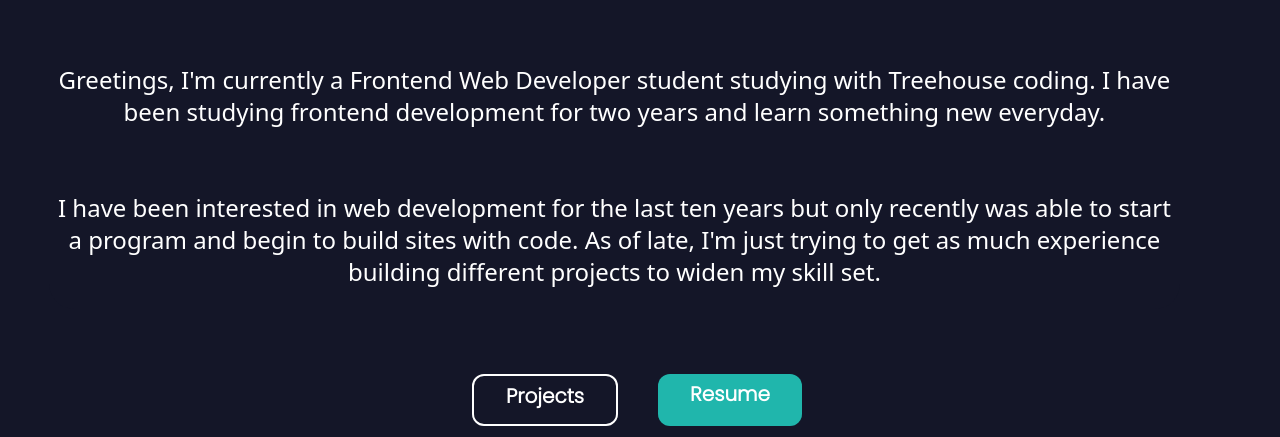
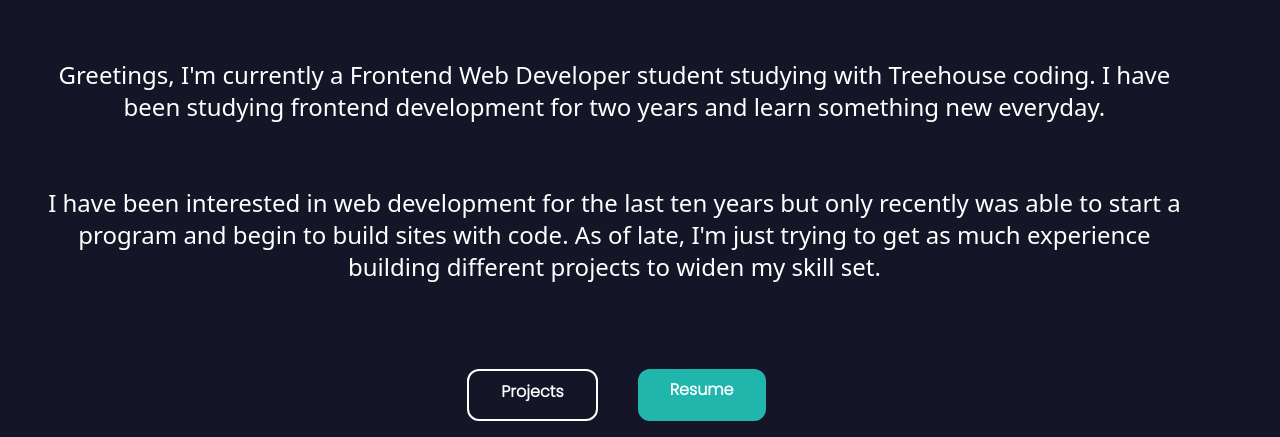
Before and after one commit to Gomezzzer/Gomezzzer.github.io, a plain HTML site: page index.html in a window 1280 px wide. Shown: the part 345-782 px from the top of the page. Drawn offline with Linux system fonts and the light colour scheme.

Commit message:
techdegree-project-9

```diff
--- a/css/styles.css
+++ b/css/styles.css
@@ -759,7 +759,7 @@ html {
     padding: 3rem;
 }
 .p-2 {
-    padding: 0.5rem;
+    padding: 0.2rem;
 }
 .p-1 {
     padding: 0.25rem;
@@ -774,7 +774,7 @@ html {
     padding: 1.25rem;
 }
 .p-10 {
-    padding: 2.5rem;
+    padding: 1.5rem;
 }
 .px-8 {
     padding-left: 2rem;
@@ -850,7 +850,7 @@ html {
     line-height: 2rem;
 }
 .text-xl {
-    font-size: 1.25rem;
+    font-size: 1rem;
     line-height: 1.85rem;
     margin-top: 16px;
     padding-top: 6px;
```
